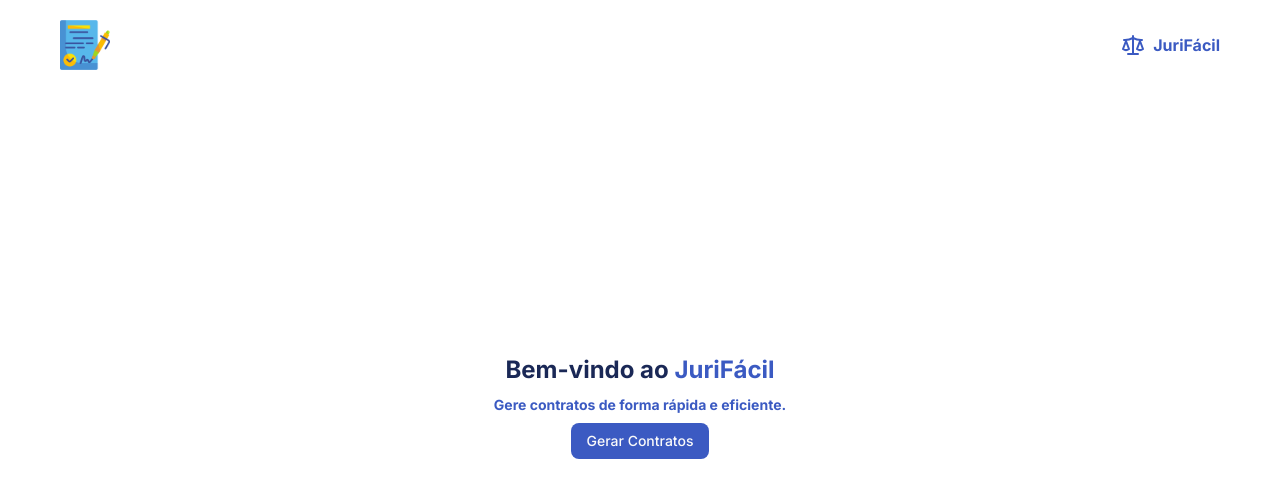
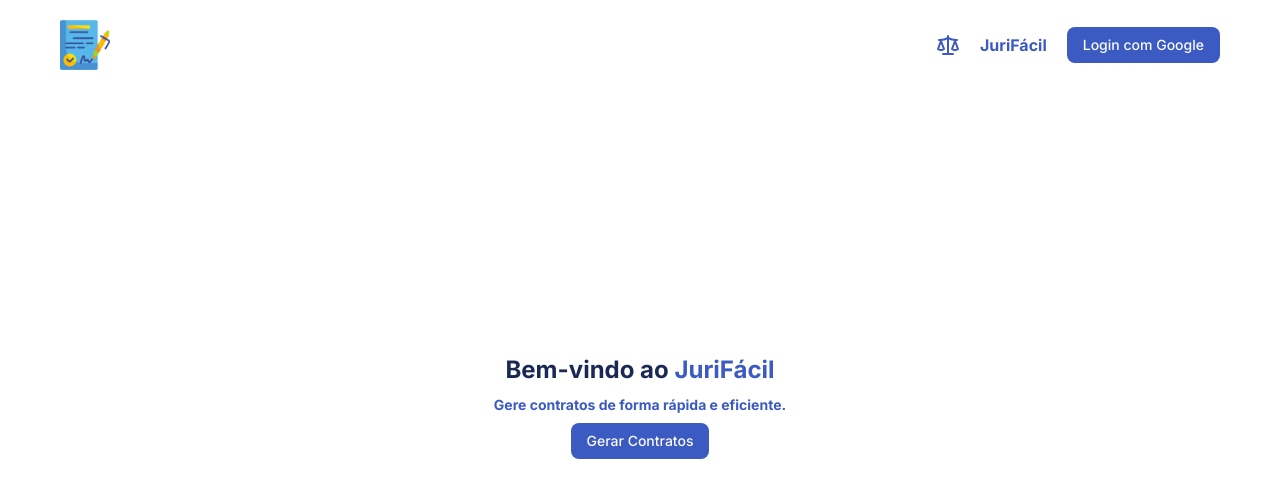
Before and after one commit to DevGuide-Systems/jurifacil, a Next.js app: page / in a window 1280 px wide. Shown: the top 498 px of the page. Built offline with nearby package versions, Linux system fonts and the light colour scheme.

Commit message:
feat: adjust layout and add login button

```diff
--- a/src/app/customers/[id]/page.tsx
+++ b/src/app/customers/[id]/page.tsx
@@ -12,7 +12,7 @@ export default async function CustomerPage({ params }: CustomerPageProps) {
 
   return (
     <>
-      <div className="mx-10">
+      <div className="mx-5 min-[768px]:mx-10">
         <BackButton text="voltar" icon={ArrowLeft} />
       </div>
       <main className="flex flex-col p-5 gap-6">
--- /dev/null
+++ b/src/components/LoginButton/index.tsx
@@ -0,0 +1,11 @@
+"use client";
+
+import { Button } from "../ui/button";
+
+export default function LoginButton() {
+  return (
+    <Button className="cursor-pointer bg-[var(--blue-secondary)]  hover:bg-[var(--blue-primary)]">
+      Login com Google
+    </Button>
+  );
+}
--- a/src/components/header/index.tsx
+++ b/src/components/header/index.tsx
@@ -1,5 +1,6 @@
 import { ElementType } from "react";
 import Image, { StaticImageData } from "next/image";
+import LoginButton from "../LoginButton";
 
 interface HeaderProps {
   text: string;
@@ -9,13 +10,14 @@ interface HeaderProps {
 
 export default function Header({ icon: Icon, text, image }: HeaderProps) {
   return (
-    <header className="flex flex-row justify-between items-center px-15 py-5">
+    <header className="flex flex-row justify-between items-center py-5 px-7 min-[768px]:px-15">
       <div className="">
         <Image src={image} alt={text} width={50} height={50} />
       </div>
-      <div className="flex flex-row gap-2 text-[var(--blue-secondary)] font-bold">
+      <div className="flex flex-row gap-5 text-[var(--blue-secondary)] font-bold items-center">
         <Icon />
         {text}
+        <LoginButton />
       </div>
     </header>
   );
```
